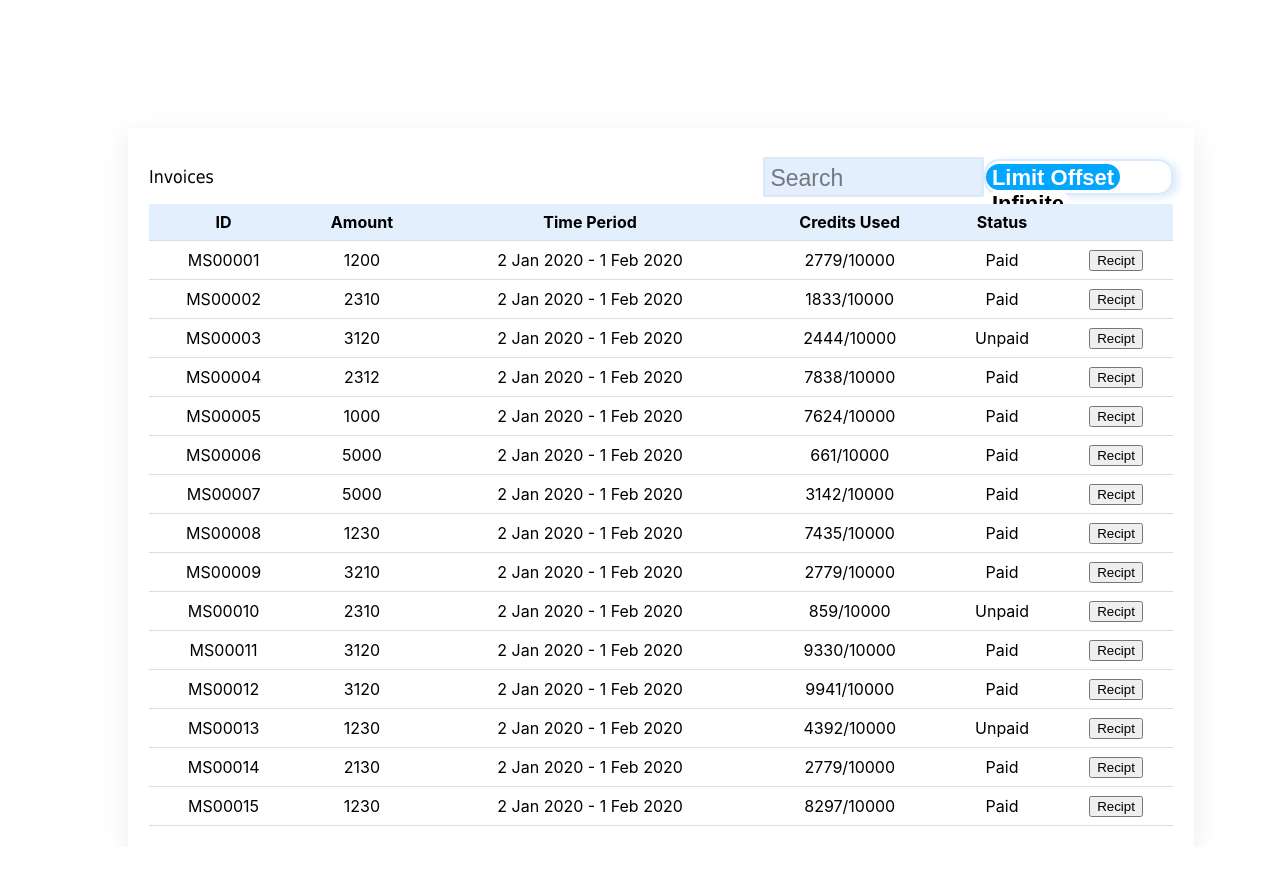
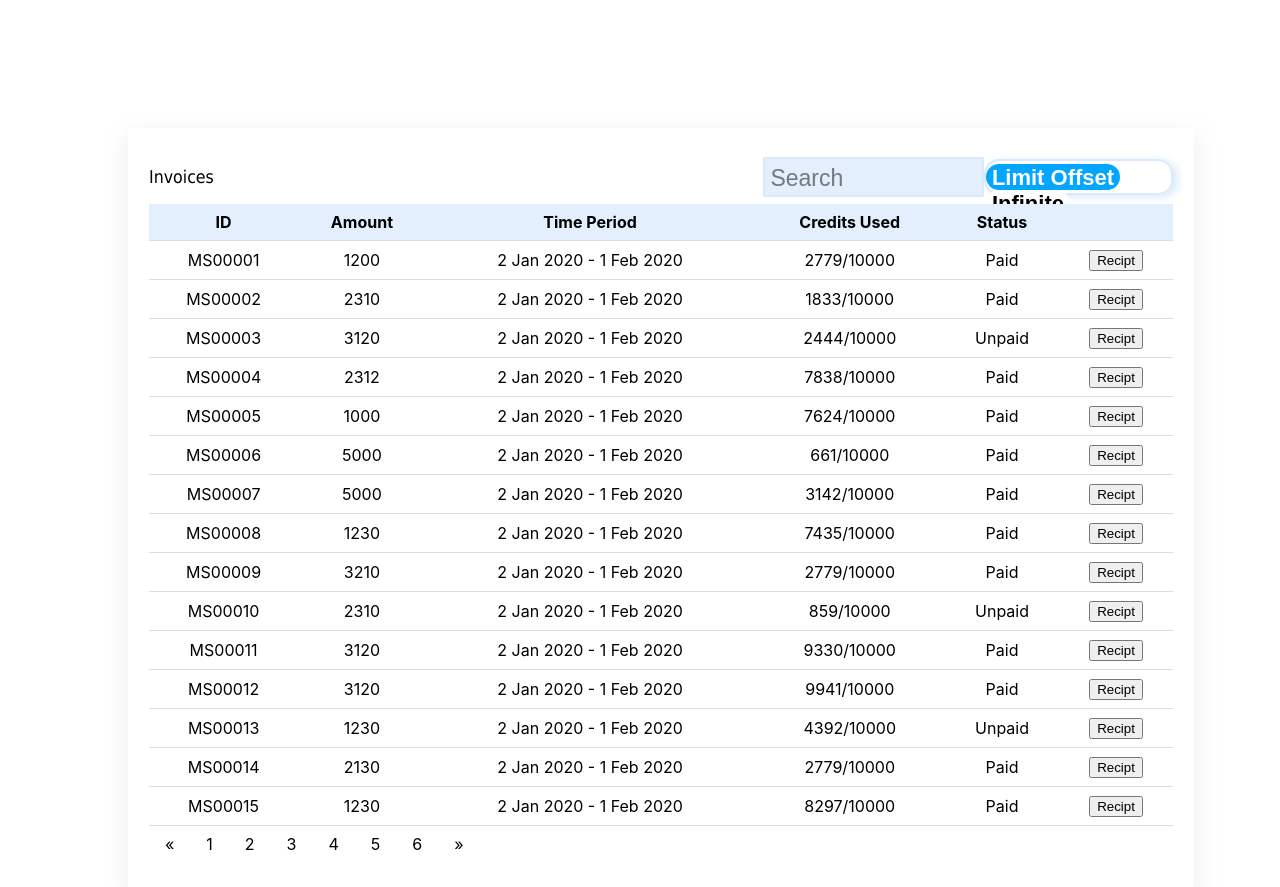
Before and after one commit to ThinkJs-Pvt-LTD/think-table, a React (Create React App) app: page / in a window 1280 px wide. Before the commit the page ends 847 px from the top, so only its background shows below. Built offline with nearby package versions, Linux system fonts and the light colour scheme; some icons are missing.

Commit message:
Pageinition push 1

```diff
--- a/src/commons/Search/Search.js
+++ b/src/commons/Search/Search.js
@@ -4,6 +4,7 @@ import "./Search.css"
 function SearchBar(props) {
   const [keyword, setKeyword] = useState("");
   const handleInpurChange = (e) => {
+    // console.log(e.target.value);
     setKeyword(e.target.value)
     props.onChange(e.target.value)
   }
--- a/src/components/Dashbaord/Dashboard.js
+++ b/src/components/Dashbaord/Dashboard.js
@@ -4,6 +4,7 @@ import Search from "../../commons/Search/Search";
 import ToggleButton from "../../commons/ToggleButton/ToggleButton";
 import Popup from "../../commons/PopUp/PopUp";
 import "./Dashboard.css";
+import Pageinition from "../Pageinition/Pageinition";
 
 function Dashboard(props) {
   const tableHeaders = [
@@ -17,12 +18,9 @@ function Dashboard(props) {
   //Local State
   const [invoices, setInvoices] = useState(tableData);
   const [toggle, setToggle] = useState(true);
+  console.log("🚀 ~ file: Dashboard.js ~ line 21 ~ Dashboard ~ toggle", toggle)
   const [isOpen, setIsOpen] = useState(false);
   const [selectedArr, setSelectedArr] = useState([]);
-  console.log(
-    "🚀 ~ file: Dashboard.js ~ line 22 ~ Dashboard ~ selectedArr",
-    selectedArr
-  );
 
   //Functions
   const sortColumnFun = (i) => {
@@ -111,14 +109,18 @@ function Dashboard(props) {
   };
   const handleChange = (newVal) => {
     console.log(newVal);
-    if(invoices.findIndex(value => value.id === newVal || value.invoiceAmount === newVal) >= 0 ){
+    if (
+      invoices.findIndex(
+        (value) => value.id === newVal || value.invoiceAmount === newVal
+      ) >= 0
+    ) {
       let res = invoices.filter((i) => {
-        return i.id === newVal || i.invoiceAmount === newVal
-      })
-      setInvoices(res)
-      console.log("🚀 ~ file: Dashboard.js ~ line 118 ~ res ~ res", res)
+        return i.id === newVal || i.invoiceAmount === newVal;
+      });
+      setInvoices(res);
+      console.log("🚀 ~ file: Dashboard.js ~ line 118 ~ res ~ res", res);
     } else {
-      setInvoices(tableData)
+      setInvoices(tableData);
     }
     // invoices.filter((data) => {
     //   console.log(invoices.findIndex(value => value.id === newVal))
@@ -226,6 +228,7 @@ function Dashboard(props) {
           handleClose={togglePopup}
         />
       )}
+      <div>{toggle ? <Pageinition /> : console.log("infinite")}</div>
     </div>
   );
 }
--- /dev/null
+++ b/src/components/Pageinition/Pageinition.css
@@ -0,0 +1,18 @@
+.pagination {
+  display: inline-block;
+}
+
+.pagination a {
+  color: black;
+  float: left;
+  padding: 8px 16px;
+  text-decoration: none;
+}
+
+.pagination a.active {
+  background-color: #4caf50;
+  color: white;
+}
+.pagination a:hover:not(.active) {
+  background-color: #ddd;
+}
--- /dev/null
+++ b/src/components/Pageinition/Pageinition.js
@@ -0,0 +1,19 @@
+import React from "react";
+import "./Pageinition.css"
+
+function Pageinition(props) {
+  return (
+    <div class="pagination">
+      <a href="#">&laquo;</a>
+      <a href="#">1</a>
+      <a href="#">2</a>
+      <a href="#">3</a>
+      <a href="#">4</a>
+      <a href="#">5</a>
+      <a href="#">6</a>
+      <a href="#">&raquo;</a>
+    </div>
+  );
+}
+
+export default Pageinition;
```
